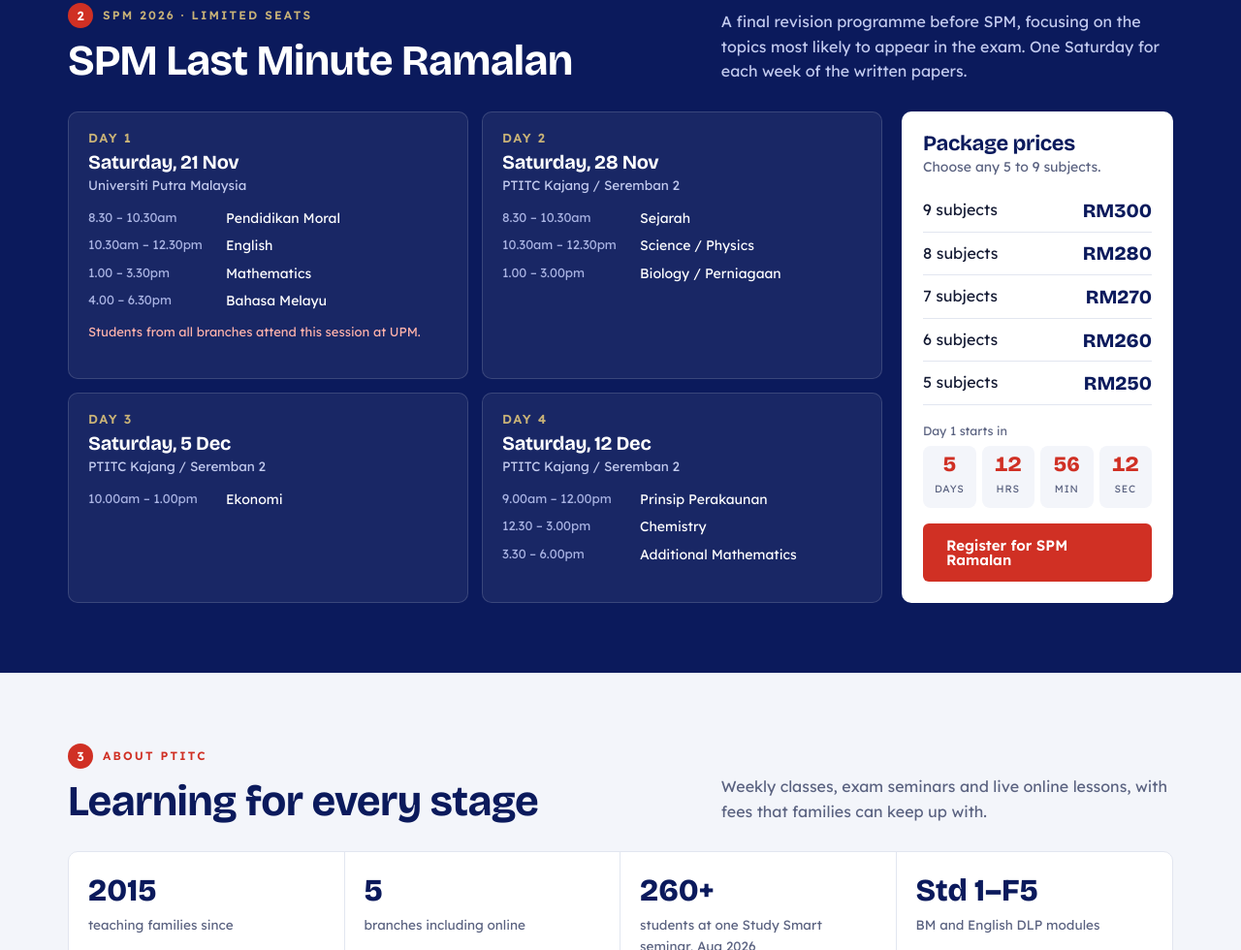
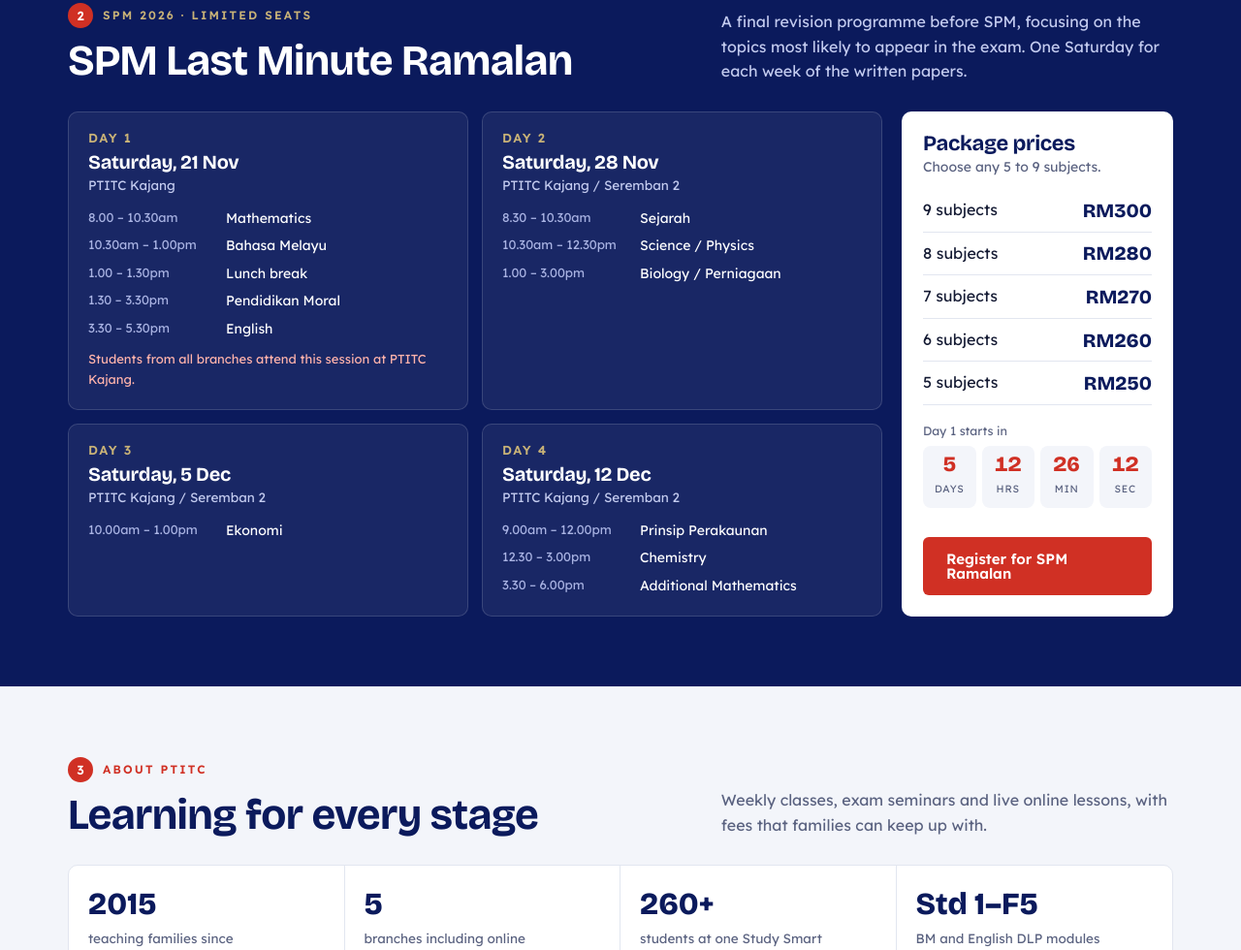
Before and after one commit to pusattuisyenintelektransformasicakna/ptitc-website, a plain HTML site: page index.html in a window 1280 px wide. Shown: the part 1289-2269 px from the top of the page at 97% size. Drawn offline with nearby package versions, Linux system fonts and the light colour scheme.

Commit message:
SPM Ramalan Day 1: move venue from UPM to PTITC Kajang, update timetable
Co-Authored-By: Claude Sonnet 5.5 <noreply@anthropic.com>
Claude-Session: https://claude.ai/code/session_01HmWNzodC6Rox6N81UWdb4a

```diff
--- a/index.html
+++ b/index.html
@@ -288,9 +288,9 @@ body.menu-open{overflow:hidden}
     </div>
     <div class="spmgrid">
       <div class="days">
-        <div class="day"><div class="d">Day 1</div><h3>Saturday, 21 Nov</h3><div class="venue">Universiti Putra Malaysia</div>
-          <ul><li><span>8.30 – 10.30am</span>Pendidikan Moral</li><li><span>10.30am – 12.30pm</span>English</li><li><span>1.00 – 3.30pm</span>Mathematics</li><li><span>4.00 – 6.30pm</span>Bahasa Melayu</li></ul>
-          <div class="note">Students from all branches attend this session at UPM.</div></div>
+        <div class="day"><div class="d">Day 1</div><h3>Saturday, 21 Nov</h3><div class="venue">PTITC Kajang</div>
+          <ul><li><span>8.00 – 10.30am</span>Mathematics</li><li><span>10.30am – 1.00pm</span>Bahasa Melayu</li><li><span>1.00 – 1.30pm</span>Lunch break</li><li><span>1.30 – 3.30pm</span>Pendidikan Moral</li><li><span>3.30 – 5.30pm</span>English</li></ul>
+          <div class="note">Students from all branches attend this session at PTITC Kajang.</div></div>
         <div class="day"><div class="d">Day 2</div><h3>Saturday, 28 Nov</h3><div class="venue">PTITC Kajang / Seremban 2</div>
           <ul><li><span>8.30 – 10.30am</span>Sejarah</li><li><span>10.30am – 12.30pm</span>Science / Physics</li><li><span>1.00 – 3.00pm</span>Biology / Perniagaan</li></ul></div>
         <div class="day"><div class="d">Day 3</div><h3>Saturday, 5 Dec</h3><div class="venue">PTITC Kajang / Seremban 2</div>
@@ -424,9 +424,9 @@ body.menu-open{overflow:hidden}
   if(window.matchMedia("(prefers-reduced-motion: reduce)").matches){v.removeAttribute("autoplay");v.pause();b.textContent="▶ Play video";}
   b.addEventListener("click",function(){if(v.paused){v.play().catch(function(){});b.textContent="❚❚ Pause video";}else{v.pause();b.textContent="▶ Play video";}});
 })();
-// Countdown to SPM Ramalan Day 1: Sat 21 Nov 2026, 8.30am Malaysia time.
+// Countdown to SPM Ramalan Day 1: Sat 21 Nov 2026, 8.00am Malaysia time.
 (function(){
-  var t=new Date("2026-11-21T08:30:00+08:00").getTime();
+  var t=new Date("2026-11-21T08:00:00+08:00").getTime();
   function p(n){return String(n).padStart(2,"0")}
   function tick(){var s=Math.max(0,Math.floor((t-Date.now())/1000));
     document.getElementById("cd-d").textContent=Math.floor(s/86400);
```
